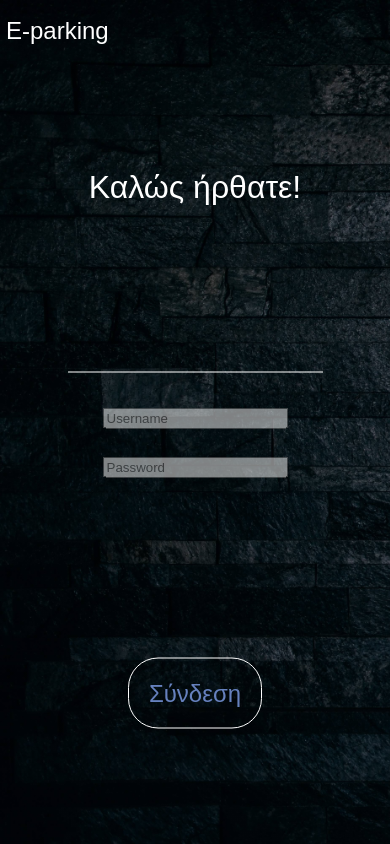
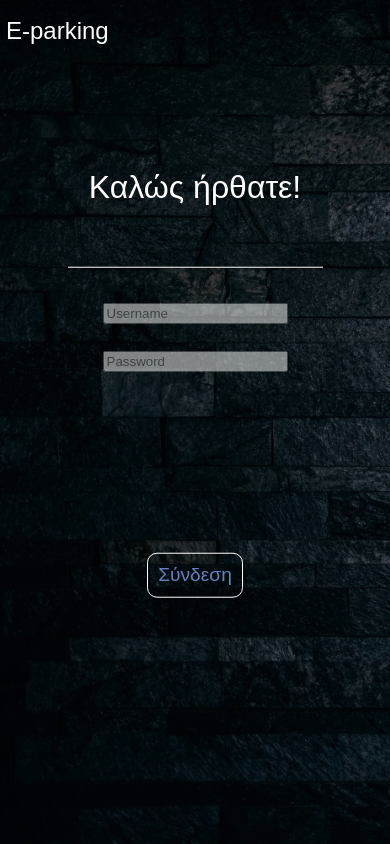
Before and after one commit to ilnikas/e-parking, a PHP site: page /html/login.html in a window 390 px wide. Run offline with PHP 8.4, Linux system fonts and the light colour scheme.

Commit message:
Design changes in login page for better layout in mobile

```diff
--- a/css/login.css
+++ b/css/login.css
@@ -54,8 +54,8 @@ body {
 
 #mainPageLogin {
     position: absolute;
-    top: 70%;
-    transform: translateY(-70%);
+    bottom: 60%;
+    transform: translateY(60%);
 }
 
 input {
@@ -78,10 +78,10 @@ input {
 
 #submitButton {
     border: 1px solid white;
-    font-size: 1.5em;
+    font-size: 1.2em;
     margin-top: 60%;
-    padding: 8%;
-    border-radius: 30px;
+    padding: 4%;
+    border-radius: 10px;
     outline: 0;
     color: #6681BE;
     text-emphasis: bold;
--- a/css/main.css
+++ b/css/main.css
@@ -103,14 +103,14 @@ body {
 #main {
     max-width: 100%;
     /*background-color: #85929E;*/
-    display: flex;
+    display: flex; /* So everything will be centered */
     flex-direction: column;
     align-items: center;
     justify-content: center;
     background-image: url("img/main_alt");
 	background-size: cover;
     background-position: center;
-    height: calc(100vh - 50px);
+    height: calc(100vh - 50px);    /* Nav bar is 50px so height of main is the rest to fill up the page */
 }
 
 #mainButton {
```
